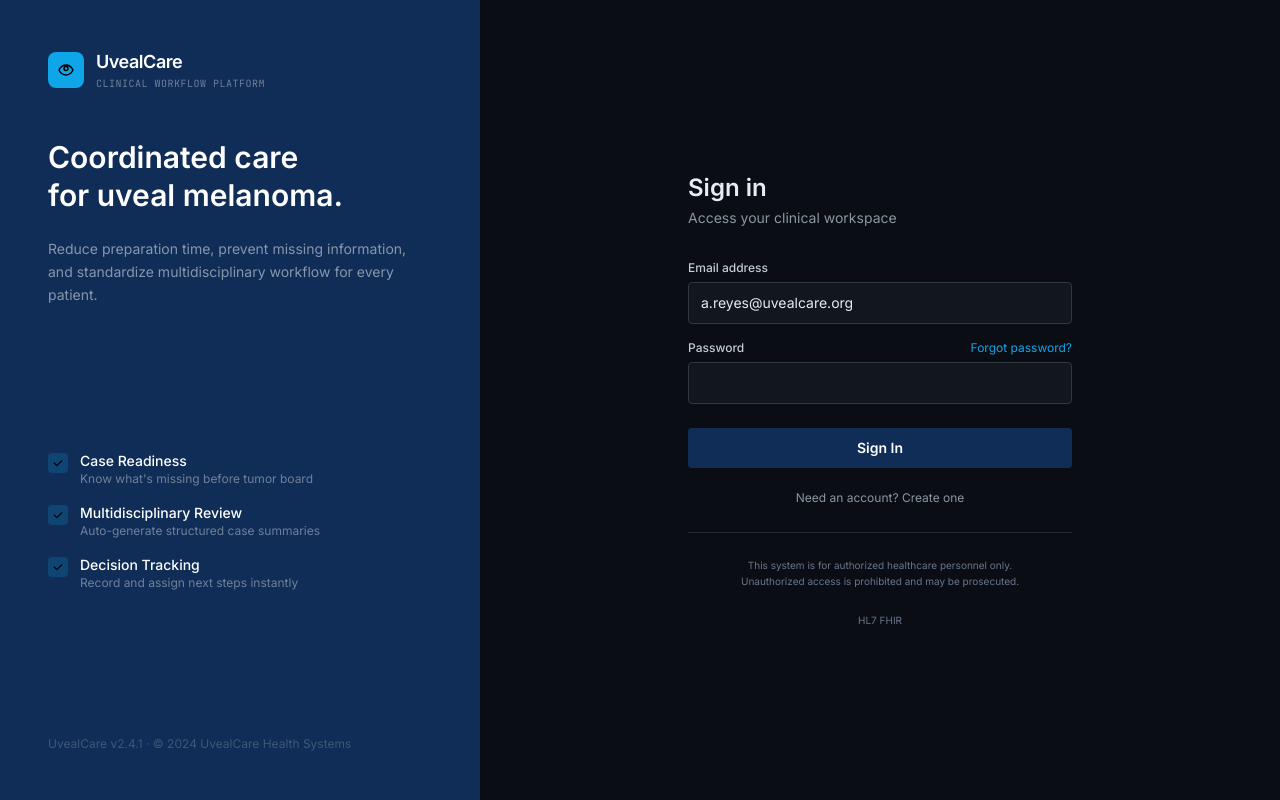
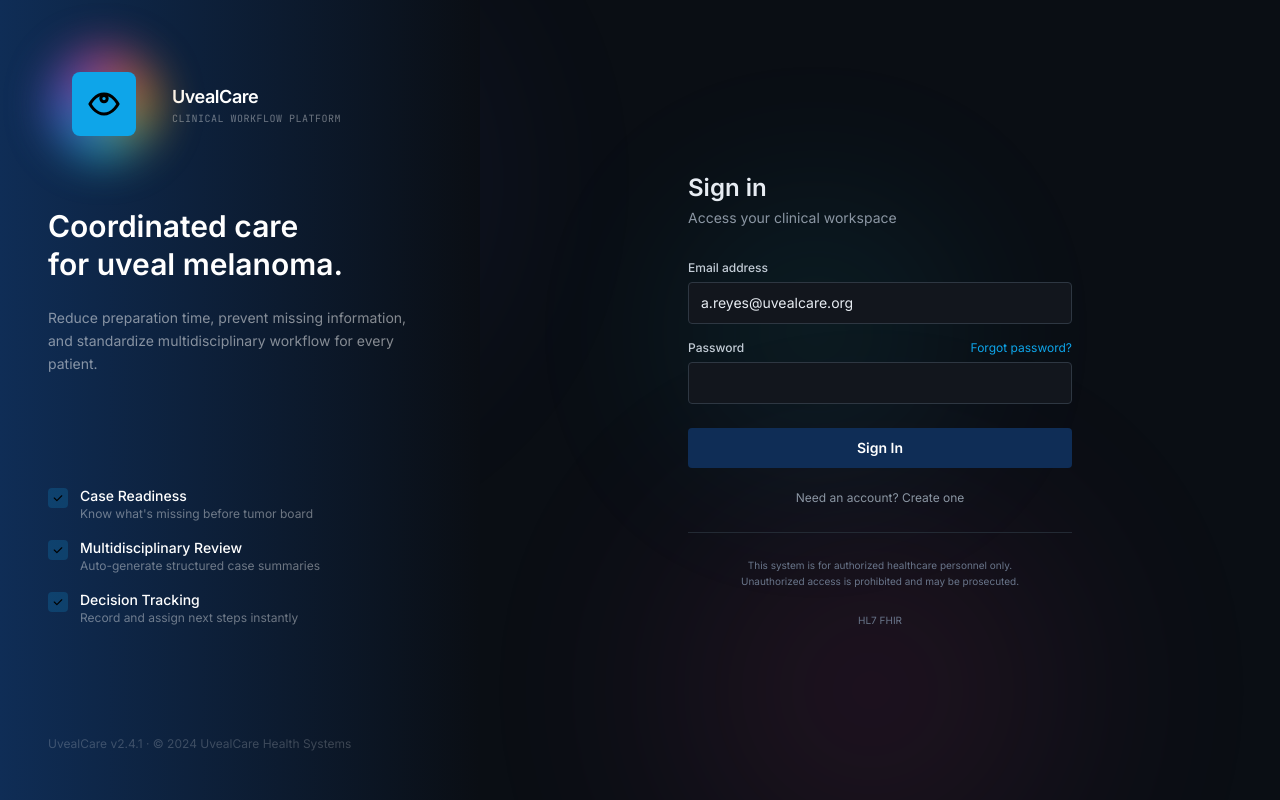
Before and after one commit to ArjunM123/uvealcare-frontend, a React (Vite) app: page / in a window 1280 px wide. Built offline with nearby package versions, Linux system fonts and the light colour scheme; the HTML template or start-up script is replaced by a standard one.

Commit message:
Add ambient glare and smooth navy-to-black gradient blending

```diff
--- a/src/App.tsx
+++ b/src/App.tsx
@@ -155,10 +155,10 @@ function AnimatedEyeIcon({ size = 16 }: { size?: number }) {
           style={{
             transformOrigin: "8px 8px",
             transformBox: "fill-box",
-            animation: "uvealcare-pupil-orbit 6s linear infinite",
+            animation: "uvealcare-pupil-orbit 3s linear infinite",
           }}
         >
-          <circle cx="8" cy="6.6" r="2" />
+          <circle cx="8" cy="5.3" r="1.6" />
         </g>
       </svg>
     </>
@@ -189,7 +189,7 @@ function Sidebar({ active, onNav, user }: { active: Screen; onNav: (s: Screen, c
   const roleLabel = user ? user.role.replace(/_/g, " ").replace(/\b\w/g, (c) => c.toUpperCase()) : "";
 
   return (
-    <aside className="w-56 shrink-0 bg-[#0F2D56] flex flex-col h-full">
+    <aside className="w-56 shrink-0 flex flex-col h-full" style={{ background: "linear-gradient(to right, #0F2D56, #0A0E14)" }}>
       {/* Logo */}
       <div className="px-5 py-5 border-b border-white/10">
         <div className="flex items-center gap-2.5">
@@ -303,6 +303,36 @@ function SectionHeader({ children }: { children: React.ReactNode }) {
 // ─── Screens ──────────────────────────────────────────────────────────────────
 
 // 1. LOGIN
+// A colorful rotating glow behind the login screen's eye badge — the
+// one deliberately bold moment in an otherwise restrained, monochrome
+// instrument-panel theme. A rotating conic-gradient blurred heavily
+// reads as a soft swirling multicolor ring, similar to the reference
+// image, without needing actual animated artwork.
+function LoginHeroGlow({ children }: { children: React.ReactNode }) {
+  return (
+    <div className="relative flex items-center justify-center" style={{ width: "7rem", height: "7rem" }}>
+      <style>{`
+        @keyframes uvealcare-orb-spin {
+          from { transform: rotate(0deg); }
+          to { transform: rotate(360deg); }
+        }
+      `}</style>
+      <div
+        className="absolute rounded-full"
+        style={{
+          width: "7rem",
+          height: "7rem",
+          background: "conic-gradient(from 0deg, #ec4899, #f59e0b, #22d3ee, #6366f1, #ec4899)",
+          filter: "blur(22px)",
+          opacity: 0.65,
+          animation: "uvealcare-orb-spin 7s linear infinite",
+        }}
+      />
+      <div className="relative z-10">{children}</div>
+    </div>
+  );
+}
+
 function LoginScreen({ onLogin }: { onLogin: (user: { name: string; email: string; role: string }) => void }) {
   const [email, setEmail] = useState("a.reyes@uvealcare.org");
   const [password, setPassword] = useState("");
@@ -369,14 +399,63 @@ function LoginScreen({ onLogin }: { onLogin: (user: { name: string; email: strin
   };
 
   return (
-    <div className="min-h-screen bg-[#0A0E14] flex">
-      {/* Left panel */}
-      <div className="hidden lg:flex w-[480px] bg-[#0F2D56] flex-col justify-between p-12">
+    <div className="min-h-screen bg-[#0A0E14] flex relative overflow-hidden">
+      {/* Ambient background glare — soft, slow-drifting, low-opacity color
+          washes behind everything. Purely atmospheric: never sits above
+          any readable content, and stays subtle enough not to distract
+          from the actual sign-in task. */}
+      <style>{`
+        @keyframes uvealcare-glare-drift-a {
+          0%, 100% { transform: translate(0, 0) scale(1); }
+          50% { transform: translate(40px, 30px) scale(1.15); }
+        }
+        @keyframes uvealcare-glare-drift-b {
+          0%, 100% { transform: translate(0, 0) scale(1); }
+          50% { transform: translate(-50px, -20px) scale(1.1); }
+        }
+      `}</style>
+      <div
+        className="absolute pointer-events-none"
+        style={{
+          top: "-10%", left: "-5%", width: "45%", height: "60%",
+          background: "radial-gradient(circle, #6366F1 0%, transparent 70%)",
+          filter: "blur(90px)", opacity: 0.18,
+          animation: "uvealcare-glare-drift-a 18s ease-in-out infinite",
+        }}
+      />
+      <div
+        className="absolute pointer-events-none"
+        style={{
+          bottom: "-15%", right: "5%", width: "50%", height: "55%",
+          background: "radial-gradient(circle, #EC4899 0%, transparent 70%)",
+          filter: "blur(100px)", opacity: 0.14,
+          animation: "uvealcare-glare-drift-b 22s ease-in-out infinite",
+        }}
+      />
+      <div
+        className="absolute pointer-events-none"
+        style={{
+          top: "20%", right: "20%", width: "35%", height: "40%",
+          background: "radial-gradient(circle, #22D3EE 0%, transparent 70%)",
+          filter: "blur(80px)", opacity: 0.12,
+          animation: "uvealcare-glare-drift-a 25s ease-in-out infinite reverse",
+        }}
+      />
+
+      {/* Left panel — a gradient instead of a flat navy block, so the
+          panel visually dissolves into the page background at the seam
+          rather than meeting it as a hard, flat-color edge. */}
+      <div
+        className="hidden lg:flex w-[480px] flex-col justify-between p-12 relative z-10"
+        style={{ background: "linear-gradient(to right, #0F2D56, #0A0E14)" }}
+      >
         <div>
           <div className="flex items-center gap-3 mb-12">
-            <div className="w-9 h-9 rounded-lg bg-[#0EA5E9] flex items-center justify-center">
-              <AnimatedEyeIcon size={16} />
-            </div>
+            <LoginHeroGlow>
+              <div className="w-16 h-16 rounded-lg bg-[#0EA5E9] flex items-center justify-center">
+                <AnimatedEyeIcon size={32} />
+              </div>
+            </LoginHeroGlow>
             <div>
               <p className="text-white font-semibold text-lg tracking-tight">UvealCare</p>
               <p className="text-white/40 text-[10px] font-mono uppercase tracking-wider">Clinical Workflow Platform</p>
@@ -419,7 +498,7 @@ function LoginScreen({ onLogin }: { onLogin: (user: { name: string; email: strin
       </div>
 
       {/* Right panel */}
-      <div className="flex-1 flex items-center justify-center p-8">
+      <div className="flex-1 flex items-center justify-center p-8 relative z-10">
         <div className="w-full max-w-sm">
           <div className="lg:hidden mb-8 flex items-center gap-3">
             <div className="w-8 h-8 rounded-lg bg-[#0EA5E9] flex items-center justify-center">
@@ -2774,7 +2853,7 @@ function PatientPathwayScreen({ onNav }: { onNav: (s: Screen, caseId?: string) =
   return (
     <div className="flex-1 flex flex-col overflow-hidden">
       {/* Patient-facing header */}
-      <div className="bg-[#0F2D56] px-8 py-5 shrink-0">
+      <div className="px-8 py-5 shrink-0" style={{ background: "linear-gradient(to bottom, #0F2D56, #0A0E14)" }}>
         <div className="flex items-center justify-between">
           <div className="flex items-center gap-3">
             <div className="w-8 h-8 rounded-lg bg-[#0EA5E9] flex items-center justify-center">
```
